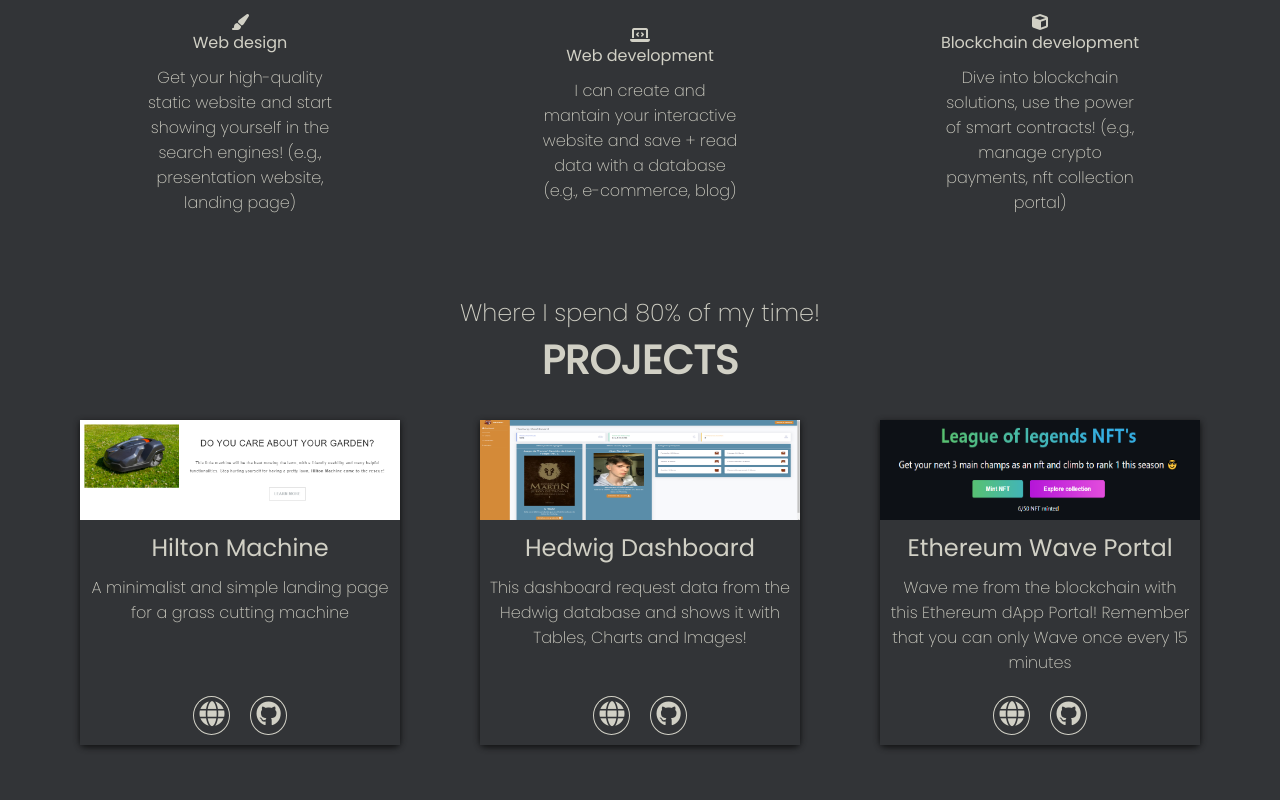
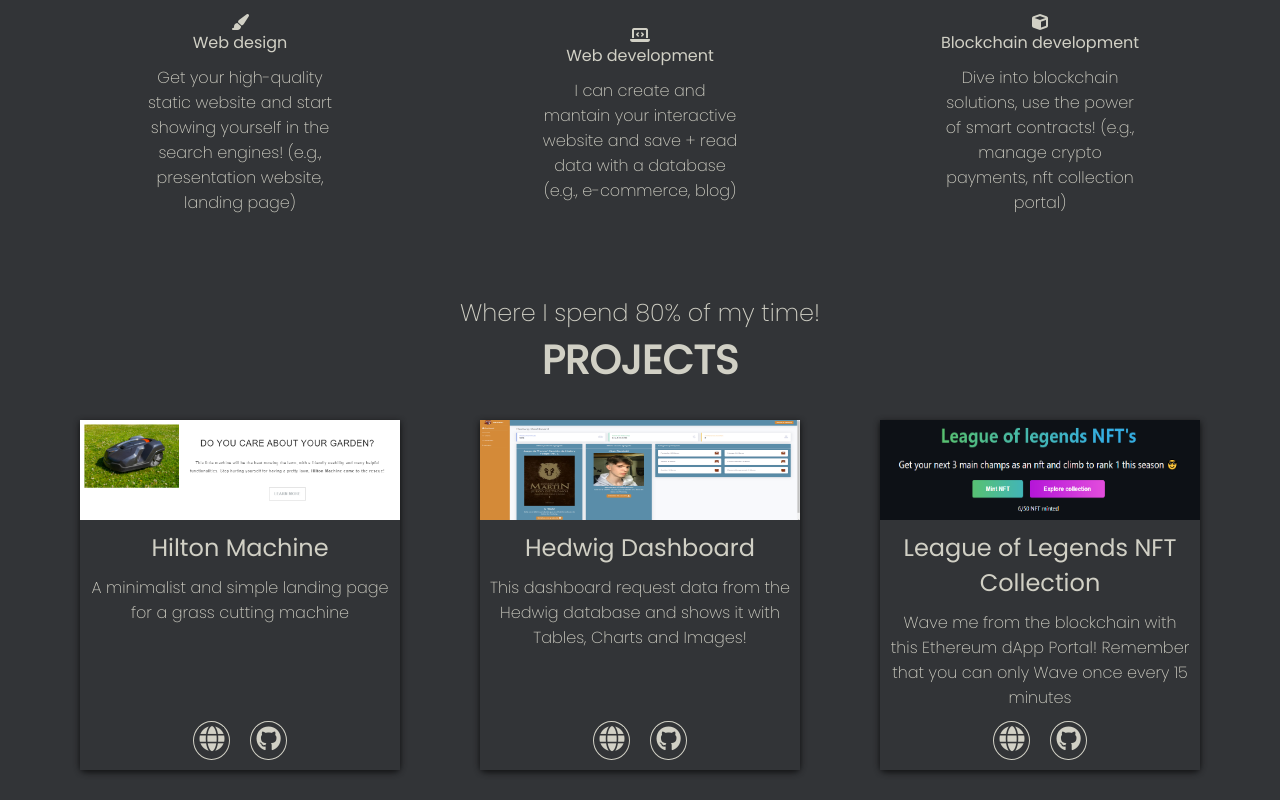
Before and after one commit to AlanRacciatti/Portfolio, a React (Create React App) app: page / in a window 1280 px wide. Shown: the part 713-1513 px from the top of the page. Before the commit the page ends 1488 px from the top, so only its background shows below. Built offline with nearby package versions, Linux system fonts and the light colour scheme.

Commit message:
hotfix projects card height and blockchain project name

```diff
--- a/src/Components/Home/ProjectsSection/ProjectCard/ProjectCard.css
+++ b/src/Components/Home/ProjectsSection/ProjectCard/ProjectCard.css
@@ -20,7 +20,7 @@
 .project-info {
     padding: 10px;
     transition: all .3s;
-    height: 225px;
+    height: 250px;
     display: flex;
     flex-direction: column;
     align-items: center;
--- a/src/Components/Home/ProjectsSection/ProjectsItems.js
+++ b/src/Components/Home/ProjectsSection/ProjectsItems.js
@@ -22,7 +22,7 @@
         projectDescription: "This dashboard request data from the Hedwig database and shows it with Tables, Charts and Images!"
     },
     {
-        title: "Ethereum Wave Portal",
+        title: "League of Legends NFT Collection",
         url: {
             app: "https://chin-nft-project.web.app/",
             github: "https://github.com/AlanRacciatti/Ethereum-Wave-Portal"
```
Also changed, not shown: src/assets/wave-project.PNG (added).
